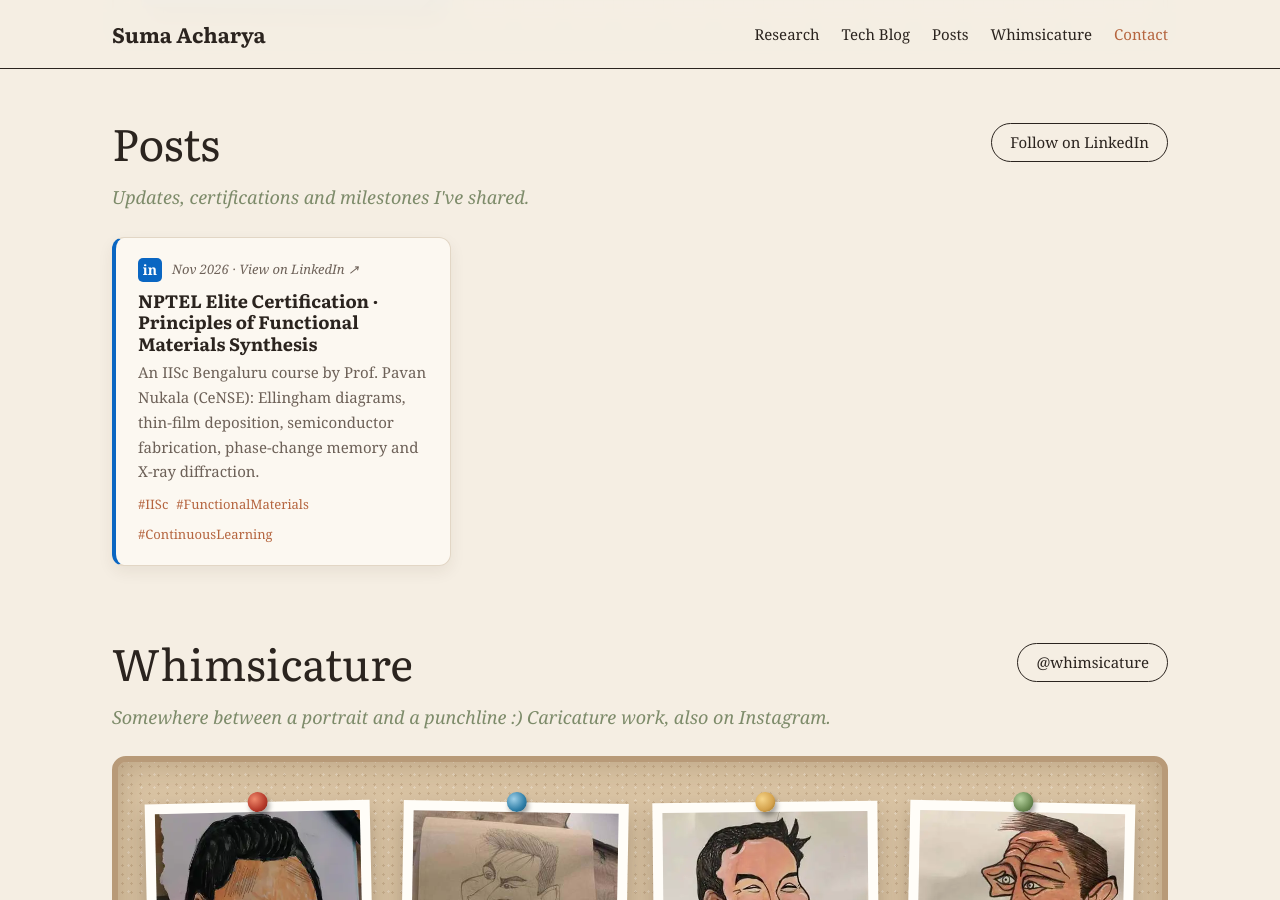
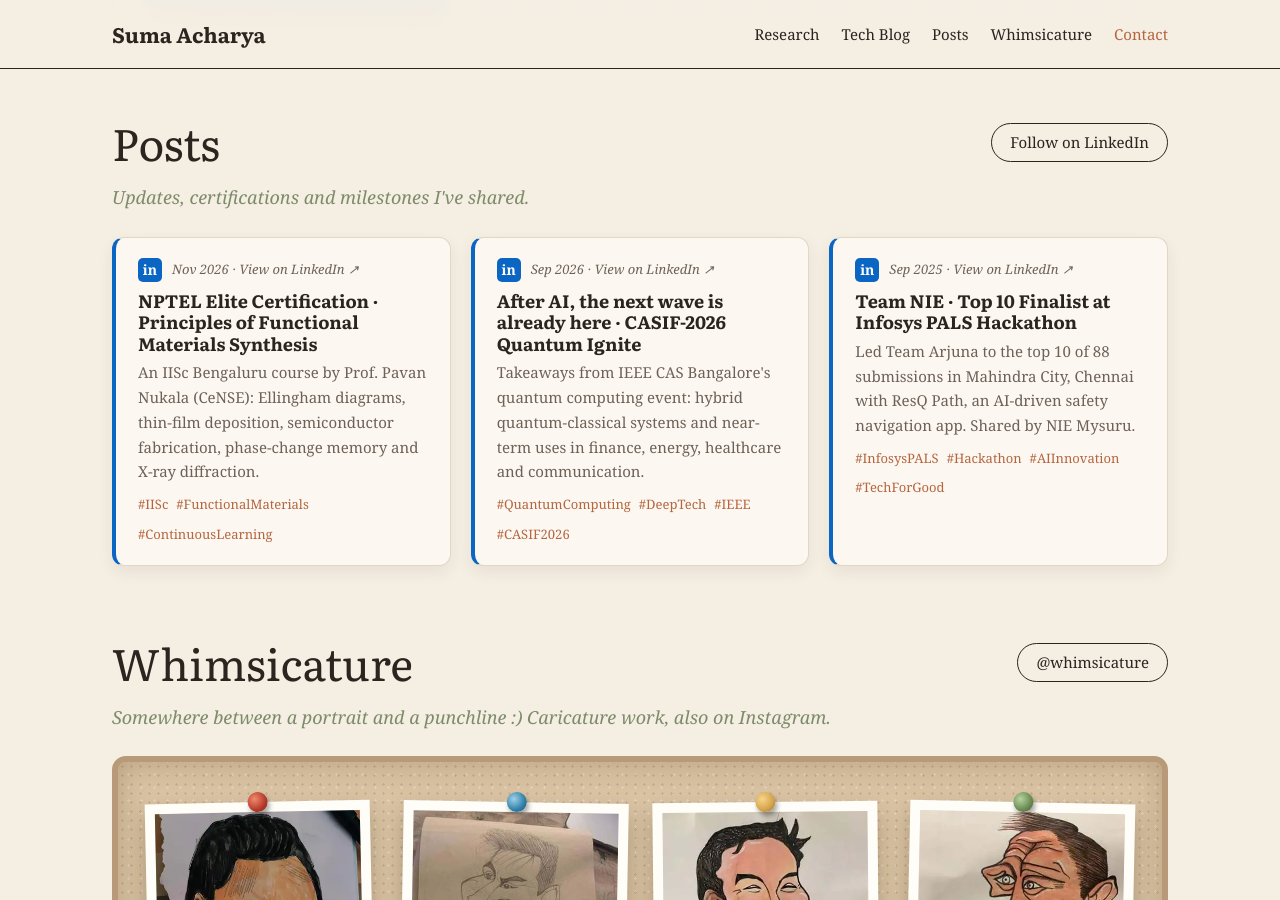
Before and after one commit to SumaAcharya/SumaAcharya.github.io, a Jekyll site: the page built from index.html, in a window 1280 px wide and 900 px high, scrolled down 1859 px. Built offline with Jekyll 4.4.1, drawn with Linux system fonts in a browser that asks for light colours.

Commit message:
Add files via upload

```diff
--- a/_data/linkedin.yml
+++ b/_data/linkedin.yml
@@ -1,7 +1,20 @@
-# LinkedIn posts shown in the "LinkedIn Posts" section of the homepage.
+# Posts shown in the "Posts" section of the homepage.
 # Newest first. To add one, copy a block below and change the details.
+# url: paste the post's link (on LinkedIn: "..." > "Copy link to post").
 - title: "NPTEL Elite Certification · Principles of Functional Materials Synthesis"
   date: "Nov 2026"
   summary: "An IISc Bengaluru course by Prof. Pavan Nukala (CeNSE): Ellingham diagrams, thin-film deposition, semiconductor fabrication, phase-change memory and X-ray diffraction."
   tags: [IISc, FunctionalMaterials, ContinuousLearning]
   url: https://lnkd.in/p/gEawswMv
+
+- title: "After AI, the next wave is already here · CASIF-2026 Quantum Ignite"
+  date: "Sep 2026"
+  summary: "Takeaways from IEEE CAS Bangalore's quantum computing event: hybrid quantum-classical systems and near-term uses in finance, energy, healthcare and communication."
+  tags: [QuantumComputing, DeepTech, IEEE, CASIF2026]
+  url: https://www.linkedin.com/in/sumaacharya-50a802318/recent-activity/all/
+
+- title: "Team NIE · Top 10 Finalist at Infosys PALS Hackathon"
+  date: "Sep 2025"
+  summary: "Led Team Arjuna to the top 10 of 88 submissions in Mahindra City, Chennai with ResQ Path, an AI-driven safety navigation app. Shared by NIE Mysuru."
+  tags: [InfosysPALS, Hackathon, AIInnovation, TechForGood]
+  url: https://www.linkedin.com/in/sumaacharya-50a802318/recent-activity/all/
```
